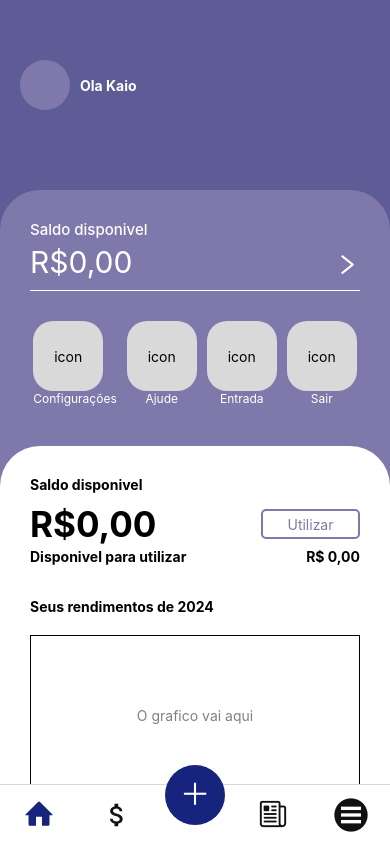
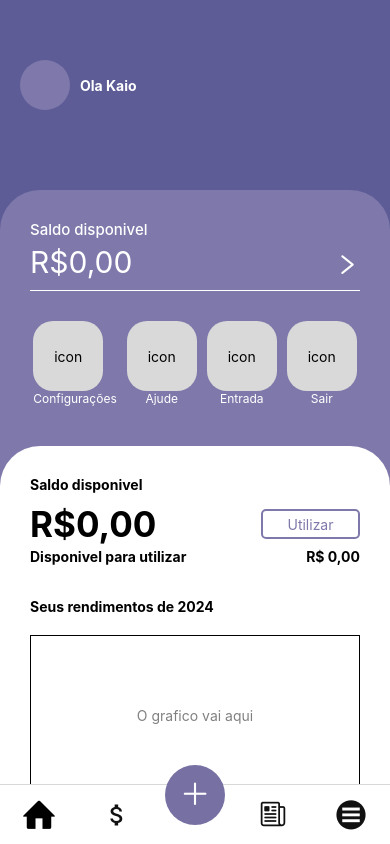
Before and after one commit to KaioViniciusMP/AppReactNativeTcc, a React Native app: screen /Tabs in a window 390 px wide. Built offline with nearby package versions, Linux system fonts and the light colour scheme.

Commit message:
arrumando estilização tabbar

```diff
--- a/src/Routes/tabbed.routes.tsx
+++ b/src/Routes/tabbed.routes.tsx
@@ -45,7 +45,7 @@ export default function Tabs() {
                 options={{
                     tabBarIcon: ({ focused }) => (
                         <View style={{ alignItems: 'center', justifyContent: 'center' }}>
-                            <Entypo name='home' size={30} color={focused ? "#16247d" : "#111"} />
+                            <Entypo name='home' size={focused ? 35 : 28} color={focused ? "#000" : "#222"} />
                         </View>
                     ),
                 }}
@@ -57,7 +57,7 @@ export default function Tabs() {
                 options={{
                     tabBarIcon: ({ focused }) => (
                         <View style={{ alignItems: 'center', justifyContent: 'center' }}>
-                            <MaterialIcons name="attach-money" color={focused ? "#16247d" : "#111"} size={30} />
+                            <MaterialIcons name="attach-money"  size={focused ? 35 : 28} color={focused ? "#000" : "#111"} />
                         </View>
                     ),
                 }}
@@ -71,11 +71,11 @@ export default function Tabs() {
                         <View style={{
                             alignItems: 'center',
                             justifyContent: 'center',
-                            backgroundColor: '#16247d',
+                            backgroundColor: '#7771A3',
                             width: Platform.OS == "ios" ? 50 : 60,
                             height: Platform.OS == "ios" ? 50 : 60,
                             top: Platform.OS == "ios" ? -10 : -20,
-                            borderRadius: Platform.OS == "ios" ? 25 : 30,
+                            borderRadius: Platform.OS == "ios" ? 25 : 30
                         }}>
 
                             <AntDesign name="plus" size={30} color="white" />
@@ -90,7 +90,7 @@ export default function Tabs() {
                 options={{
                     tabBarIcon: ({ focused }) => (
                         <View style={{ alignItems: 'center', justifyContent: 'center' }}>
-                            <Ionicons name="newspaper-outline" size={30} color={focused ? "#16247d" : "#111"} />
+                            <Ionicons name="newspaper-outline" size={focused ? 35 : 28} color={focused ? "#000" : "#111"} />
                         </View>
                     ),
                 }}
@@ -102,7 +102,7 @@ export default function Tabs() {
                 options={{
                     tabBarIcon: ({ focused }) => (
                         <View style={{ alignItems: 'center', justifyContent: 'center' }}>
-                            <MaterialCommunityIcons name="microsoft-xbox-controller-menu" color={focused ? "#16247d" : "#111"} size={40} />
+                            <MaterialCommunityIcons name="microsoft-xbox-controller-menu" size={focused ? 40 : 35} color={focused ? "#000" : "#111"} />
                         </View>
                     ),
                 }}
```
